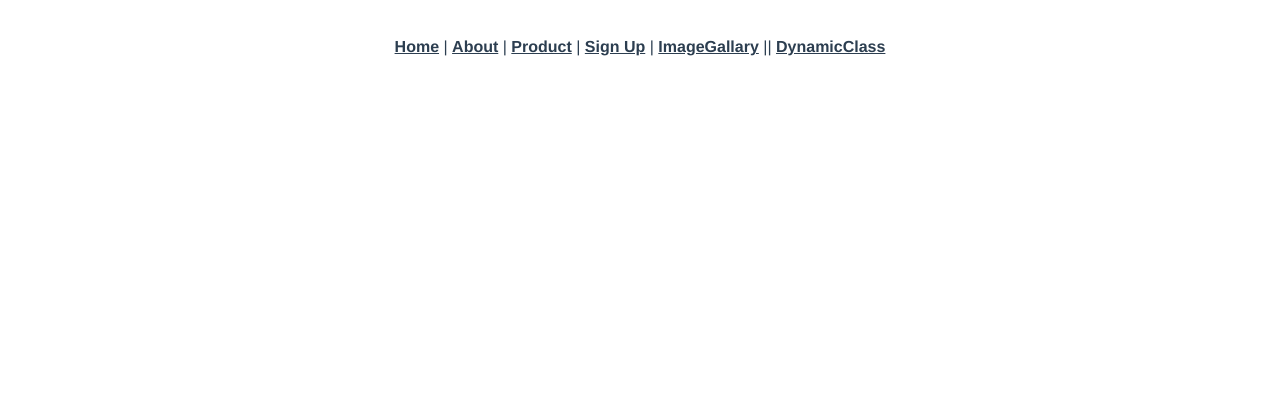
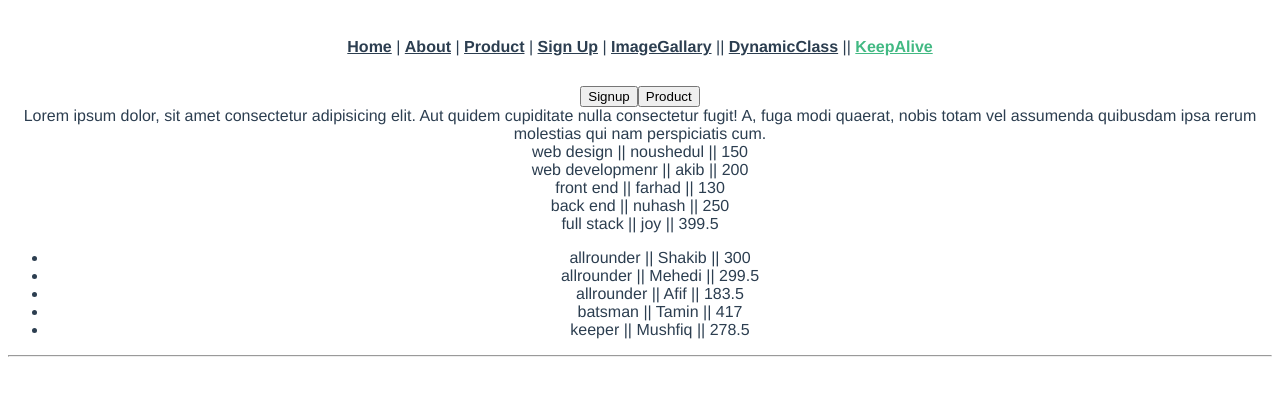
Before and after one commit to Noushedul1/vue_sign_up, a Vue app: page /keepalive in a window 1280 px wide. Shown: the top 396 px of the page. Built offline with nearby package versions, Linux system fonts and the light colour scheme.

Commit message:
add dynamic component with more dynamic and keep-alive

```diff
--- a/src/App.vue
+++ b/src/App.vue
@@ -5,7 +5,8 @@
     <router-link :to="{name:'product'}">Product</router-link> |
     <router-link :to="{name: 'signup'}">Sign Up</router-link> |
     <router-link :to="{name: 'imagegallary'}">ImageGallary</router-link> ||
-    <router-link :to="{name: 'dynamicclass'}">DynamicClass</router-link>
+    <router-link :to="{name: 'dynamicclass'}">DynamicClass</router-link> ||
+    <router-link :to="{name: 'keepalive'}">KeepAlive</router-link>
   </nav>
   <router-view/>
 </template>
--- a/src/router/index.js
+++ b/src/router/index.js
@@ -36,6 +36,11 @@ const routes = [
     path: '/dynamicclass',
     name: 'dynamicclass',
     component: ()=>{return import('../views/DynamicClass.vue')}
+  },
+  {
+    path: '/keepalive',
+    name: 'keepalive',
+    component: ()=>{return import('../views/KeepAlive.vue')}
   }
 ]
 
--- /dev/null
+++ b/src/views/KeepAlive.vue
@@ -0,0 +1,32 @@
+<template>
+  <div>
+      <button v-for="tab in tabs" :key="tab" @click="mycomponent=tab">
+          {{tab}}
+      </button>
+      <keep-alive>
+      <component :is="mycomponent"></component>
+      </keep-alive>
+  </div>
+</template>
+
+<script>
+import Signup from '../views/SignUp.vue';
+import Product from '../views/ProductView.vue';
+export default {
+    name: 'KeepAlive',
+    components: {
+        Signup,
+        Product
+    },
+    data(){
+        return {
+            tabs: ["Signup","Product"],
+            mycomponent: "Product"
+        }
+    }
+}
+</script>
+
+<style>
+
+</style>
```
